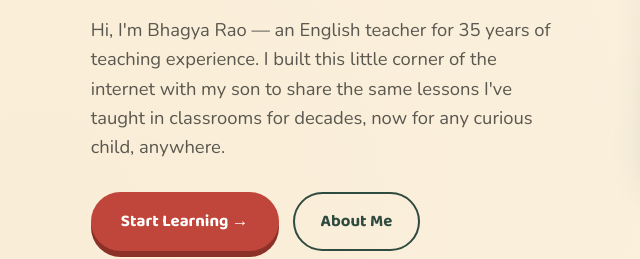
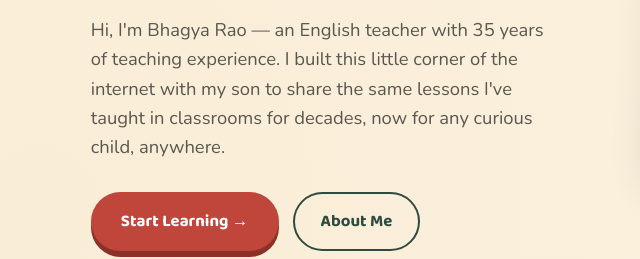
Before and after one commit to vinaygit26/learn-english-with-bhagya-rao-sir, a plain HTML site: page index.html in a window 1280 px wide. Shown: the part 377-636 px from the top of the page, 86-726 px from the left. Drawn offline with nearby package versions, Linux system fonts and the light colour scheme.

Commit message:
Correct teaching experience description in index.html

```diff
--- a/index.html
+++ b/index.html
@@ -294,7 +294,7 @@
       <div>
         <span class="eyebrow accent-font">Namaste! Welcome 👋</span>
         <h1>Grammar and speaking made <em>simple</em>, one friendly lesson at a time.</h1>
-        <p class="lede">Hi, I'm Bhagya Rao — an English teacher for 35 years of teaching experience. I built this little corner of the internet with my son to share the same lessons I've taught in classrooms for decades, now for any curious child, anywhere.</p>
+        <p class="lede">Hi, I'm Bhagya Rao — an English teacher with 35 years of teaching experience. I built this little corner of the internet with my son to share the same lessons I've taught in classrooms for decades, now for any curious child, anywhere.</p>
         <div class="cta-row">
           <button class="btn-primary" onclick="showView('lessons')">Start Learning →</button>
           <button class="btn-secondary" onclick="document.getElementById('about').scrollIntoView()">About Me</button>
```
